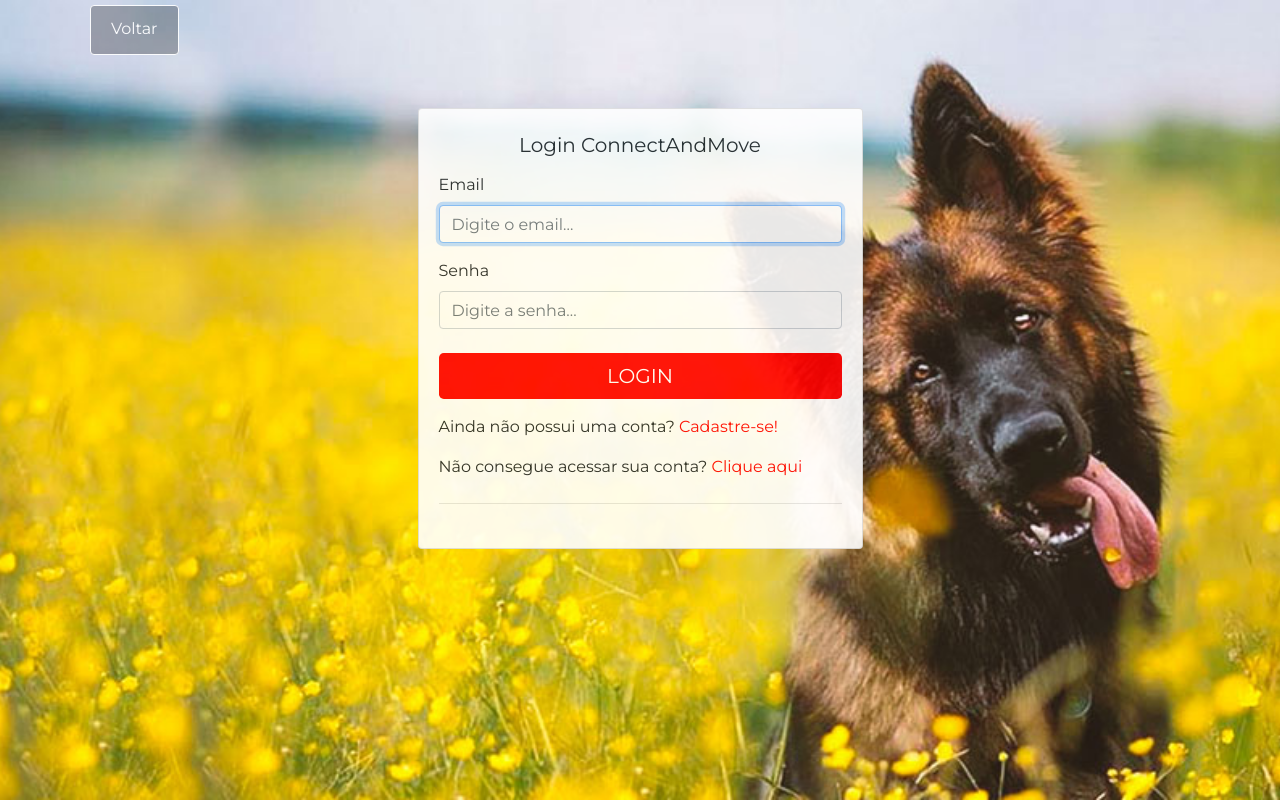
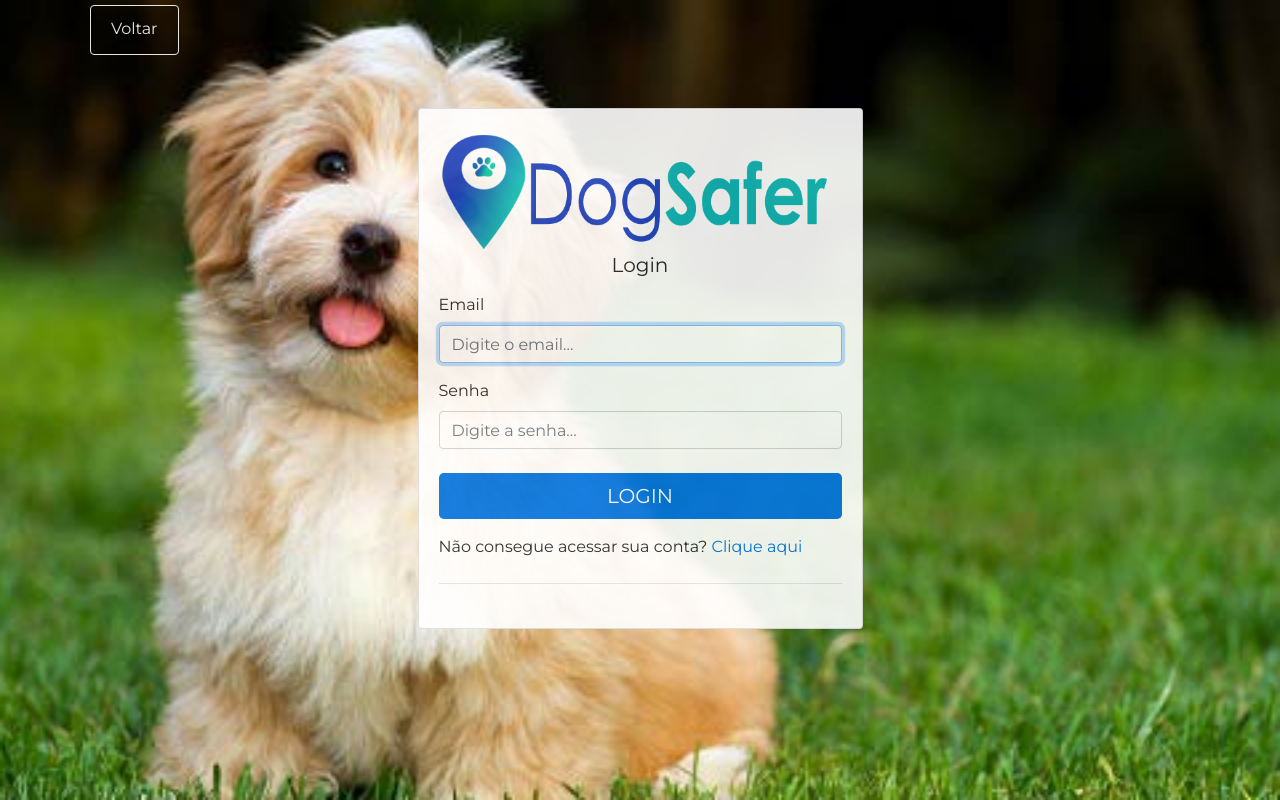
Before and after one commit to willian2406/TCC-2.0, a PHP site: page /login.html in a window 1280 px wide. Run offline with PHP 8.4, Linux system fonts and the light colour scheme; some libraries are stand-ins or nearby versions; some web fonts are replaced.

Commit message:
Foram feitas modificações na página de login

```diff
--- a/css/login.css
+++ b/css/login.css
@@ -30,8 +30,8 @@ body{
 }
 
 #button2{
-	background-color: rgb(255,0,0);
-	border:1px rgb(255,0,0);
+	background-color: #0074E2;
+	border:1px #0074E2;
 }
 
 #button2:hover{
--- a/index.html
+++ b/index.html
@@ -38,7 +38,7 @@
                     <li class="nav-item"><a href="#" class="nav-link">Produto</a></li>
                 </ul>
                 <a href="#" class="btn ml-auto" style="color:#ffffff;"><i class="fas fa-shopping-cart"></i></a>
-                <a href="#" class="btn d-none d-sm-none d-md-none d-lg-block" style="border-radius:40px;border:1px solid #00DBB4;color:#ffffff;"><i class="fas fa-user mr-2"></i>Área do cliente</a>
+                <a href="login.html" class="btn d-none d-sm-none d-md-none d-lg-block" style="border-radius:40px;border:1px solid #00DBB4;color:#ffffff;"><i class="fas fa-user mr-2"></i>Área do cliente</a>
             </div>
         </div>
     </nav>
--- a/login.html
+++ b/login.html
@@ -5,10 +5,11 @@
       <meta name="viewport" content="width=device-width, initial-scale=1, shrink-to-fit=no">
       <meta name="description" content="">
       <meta name="author" content="">
-      <title>Login ConnectAndMove</title>
-      <link href="styles/css/bootstrap.min.css" rel="stylesheet">
-      <link href="styles/fontawesome/css/all.css" rel="stylesheet">
-      <link href="styles/css/login.css" rel="stylesheet">
+      <title>Login DogSafer</title>
+      <link rel="shortcut icon" href="img/favicon.ico" />
+      <link href="css/bootstrap.min.css" rel="stylesheet">
+      <link href="fontawesome/css/all.css" rel="stylesheet">
+      <link href="css/login.css" rel="stylesheet">
       <link href="https://fonts.googleapis.com/css?family=Montserrat:400,700" rel="stylesheet" type="text/css">
       <link href='https://fonts.googleapis.com/css?family=Kaushan+Script' rel='stylesheet' type='text/css'>
       <link href='https://fonts.googleapis.com/css?family=Droid+Serif:400,700,400italic,700italic' rel='stylesheet' type='text/css'>
@@ -25,7 +26,10 @@
             <div class="col-sm-9 col-md-7 col-lg-5 mx-auto">
                <div class="card card-signin my-5">
                   <div class="card-body">
-                     <h5 class="card-title text-center my-1 mb-3">Login ConnectAndMove</h5>
+                     <a href="#">
+                       <img class="text-center" style="margin-right: " src="img/logodogsaferweb.png" alt="logodogsaferweb" height="120px" width="auto">
+                     </a>
+                     <h5 class="card-title text-center my-1 mb-3">Login</h5>
                      <form class="form-signin">
                         <div class="form-label-group">
                            <label for="inputEmail">Email</label>
@@ -36,8 +40,7 @@
                            <input type="password" id="inputPassword" class="form-control" placeholder="Digite a senha..." required>
                         </div>
                         <button class="btn btn-lg btn-primary btn-block text-uppercase mb-3" id="button2" type="submit">Login</button>
-                        <p> Ainda não possui uma conta?<a style="color:rgb(255,0,0);" href="#"> Cadastre-se!</a></p>
-                        <p> Não consegue acessar sua conta?<a style="color:rgb(255,0,0);" href="#"> Clique aqui</a></p>
+                        <p> Não consegue acessar sua conta?<a style="color:#0074E2;" href="#"> Clique aqui</a></p>
                         <hr class="my-4">
                      </form>
                   </div>
```
Also changed, not shown: img/cachorro.jpg, img/logodogsafer.png (added).
